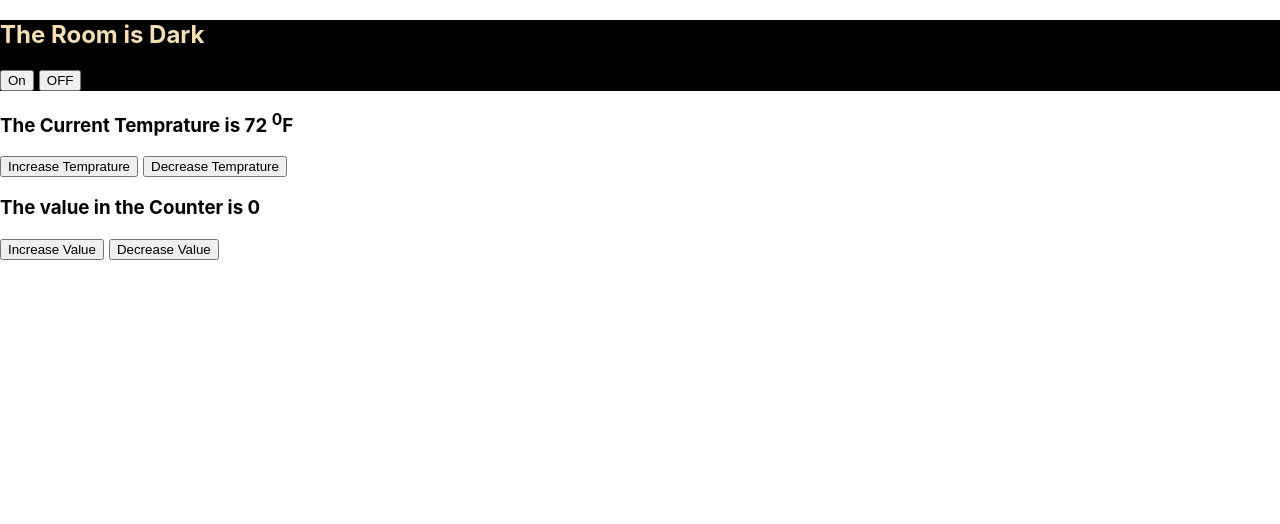
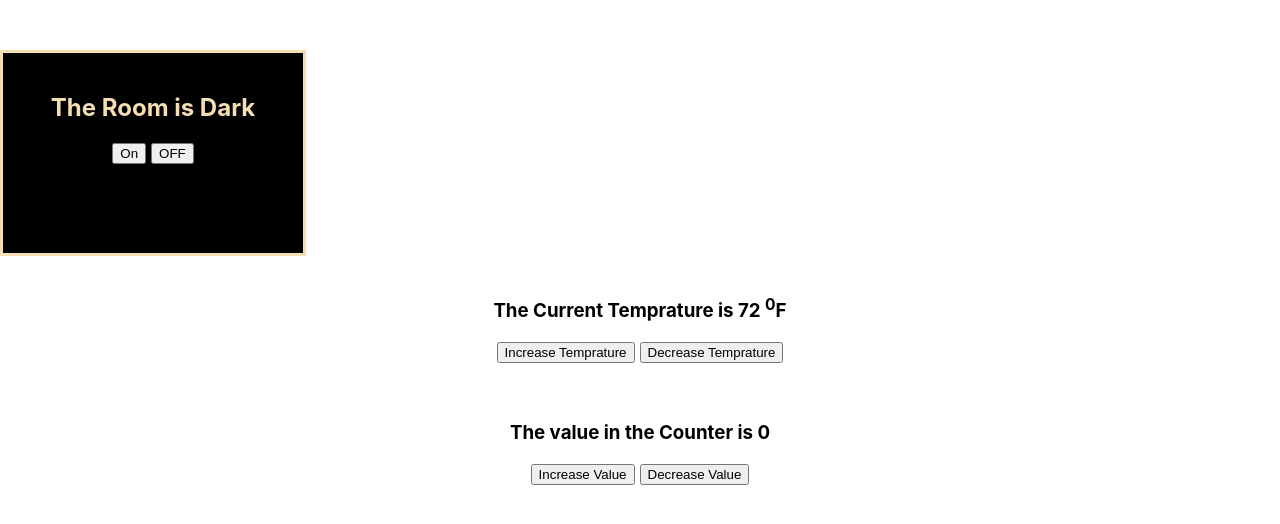
Before and after one commit to rashid-ali-nadeem/demo-react-state, a React (Create React App) app: page / in a window 1280 px wide. Shown: the top 524 px of the page. Built offline with nearby package versions, Linux system fonts and the light colour scheme.

Commit message:
App updated for css

```diff
--- a/src/App.js
+++ b/src/App.js
@@ -9,10 +9,10 @@ function App() {
 
 
   return (
-    <div >
-  <Room/>
-  <RoomTemp/>
-  <Counter counter = {count} setcount = {setCount}/>
+    <div className = 'App'>
+      <Room/>
+      <RoomTemp/>
+      <Counter counter = {count} setcount = {setCount}/>
   </div>
   );
 }
--- a/src/Counter.js
+++ b/src/Counter.js
@@ -1,11 +1,16 @@
 import React from 'react';
 import './Counter.css';
+import './Header.css';
 
 function Counter ({counter,setcount}){
-    return <div>
-            <h3>The value in the Counter is {counter}</h3>
-            <button onClick = {()=> setcount(++counter)}>Increase Value</button>
-            <button className = 'button' onClick = {()=> setcount(--counter)}>Decrease Value</button>
+    return (
+        <div>
+            <header className = 'header'>
+                <h3>The value in the Counter is {counter}</h3>
+                <button onClick = {()=> setcount(++counter)}>Increase Value</button>
+                <button className = 'button' onClick = {()=> setcount(--counter)}>Decrease Value</button>
+            </header>
         </div>
+        );
 }
 export default Counter;
--- /dev/null
+++ b/src/Header.css
@@ -0,0 +1,6 @@
+.header {
+    align-items: center;
+    justify-content: center;
+    justify-items: center;
+    padding: 20px;
+  }
--- a/src/Room.css
+++ b/src/Room.css
@@ -1,5 +1,9 @@
 .room {
-    height: 100%;
+    height: 200px;
+    width: 300px;
+    margin-top: 50px;
+    align-items: center;
+    border: solid;
 }
 .light {
     background-color: wheat;
--- a/src/Room.js
+++ b/src/Room.js
@@ -1,12 +1,17 @@
 import React, { useState } from 'react';
 import './Room.css';
+import './Header.css';
 
 function Room (){
     let [isLight, setLight] = useState(false);
-    return <div className = {`room ${isLight ? 'light' : 'dark'}`}>
-        <h2>The Room is {isLight ? 'Light' : 'Dark'}</h2>
-        <button onClick={()=>setLight(true)}>On</button>
-        <button className = 'button' onClick={()=>setLight(false)}> OFF</button>
-    </div>
+    return (
+        <div className = {`room ${isLight ? 'light' : 'dark'}`}>
+            <header className = 'header'>
+                <h2>The Room is {isLight ? 'Light' : 'Dark'}</h2>
+                <button onClick={()=>setLight(true)}>On</button>
+                <button className = 'button' onClick={()=>setLight(false)}> OFF</button>
+            </header>
+        </div>
+    );
 }
 export default Room;
--- a/src/RoomTemp.js
+++ b/src/RoomTemp.js
@@ -1,12 +1,17 @@
 import React , { useState } from 'react';
 import './RoomTemp.css';
+import './Header.css';
 
 function RoomTemp(){
     let [temp, setTemp] = useState(72);
-    return <div>
-            <h3>The Current Temprature is {temp} <sup>0</sup>F</h3>
-            <button onClick = {()=> setTemp(++temp)}>Increase Temprature</button>
-            <button className = 'button' onClick = {()=> setTemp(--temp)}>Decrease Temprature</button>
+    return (
+        <div>
+            <header className = 'header'>
+                <h3>The Current Temprature is {temp} <sup>0</sup>F</h3>
+                <button onClick = {()=> setTemp(++temp)}>Increase Temprature</button>
+                <button className = 'button' onClick = {()=> setTemp(--temp)}>Decrease Temprature</button>
+            </header>
         </div>
+        );
 }
 export default RoomTemp;
```
Also changed, not shown: 1 other file (tests, documents, lock files or other folders).
